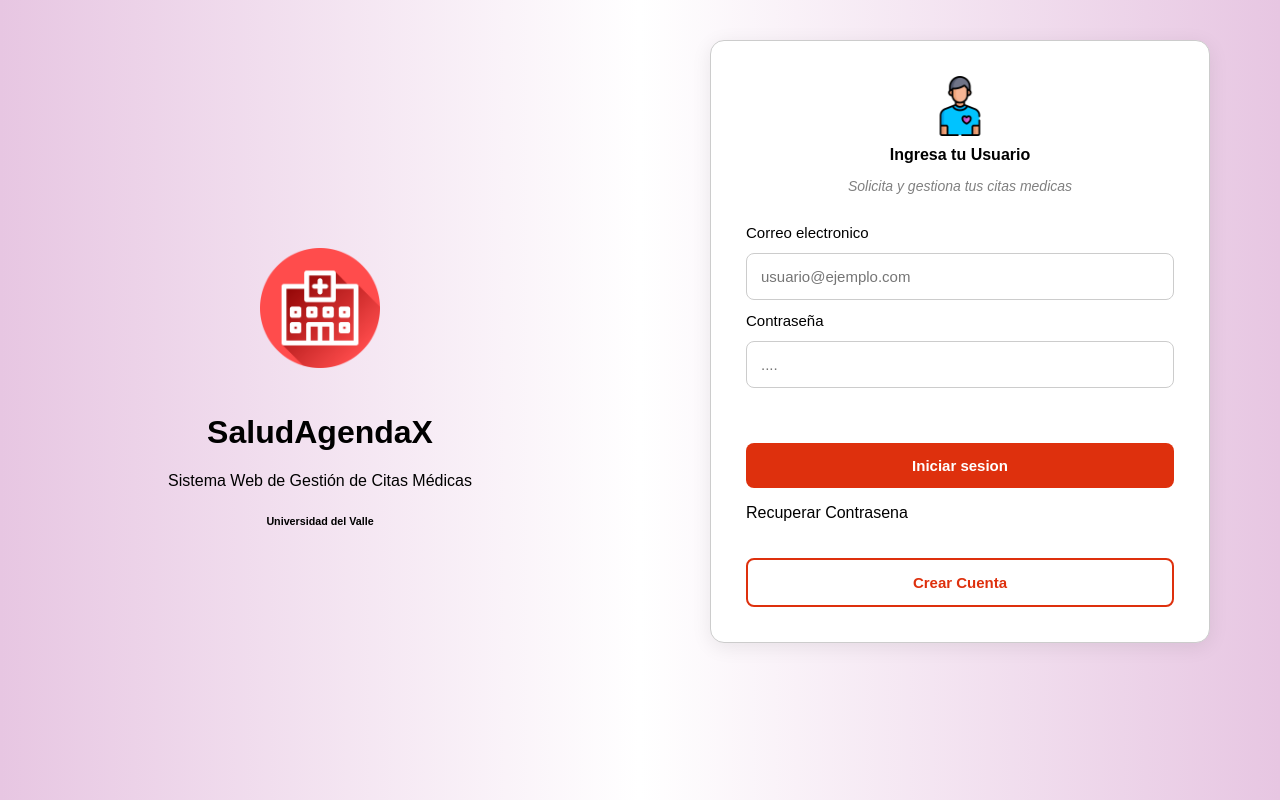
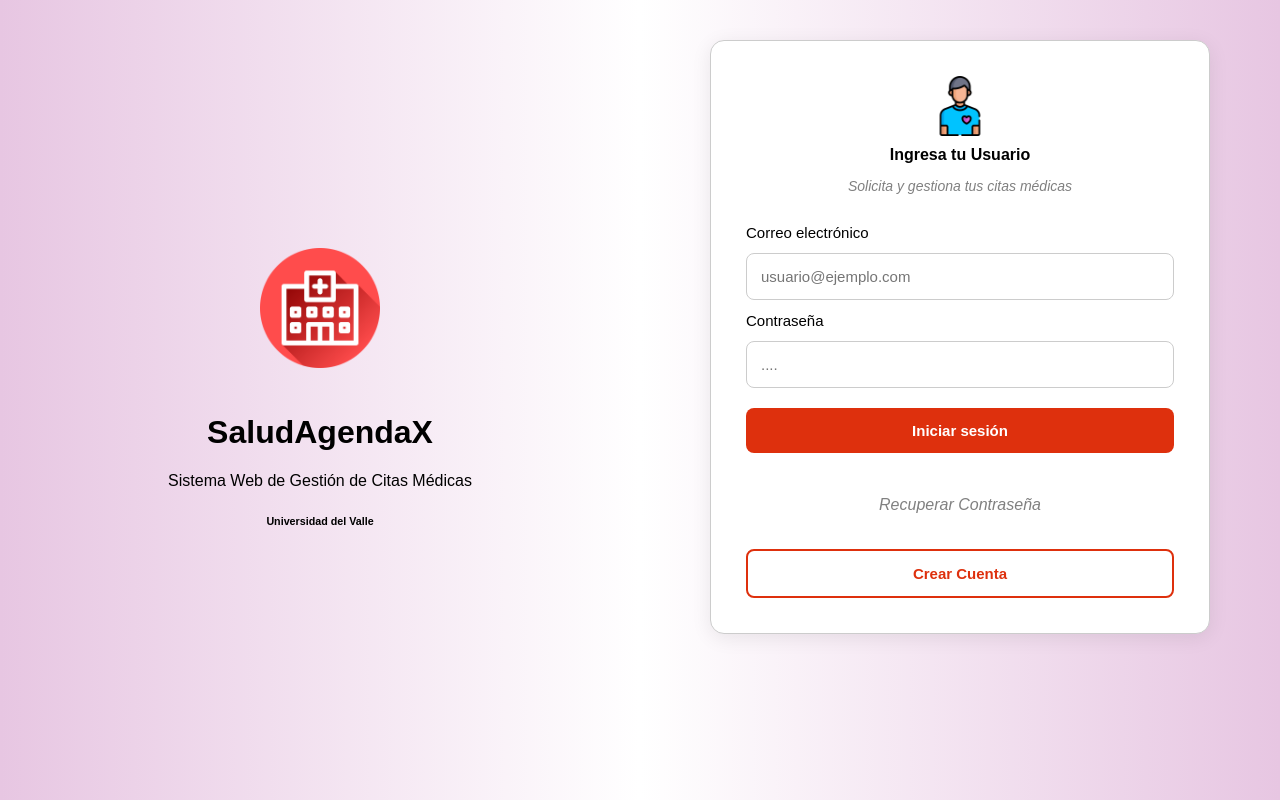
Before and after one commit to PROYECTO-DESARROLLO-I/frontend-react, a React app: page / in a window 1280 px wide. Built offline with nearby package versions, Linux system fonts and the light colour scheme; the HTML template or start-up script is replaced by a standard one.

Commit message:
Mejoras hechas sobre la versión correcta.

```diff
--- a/src/CrearCuenta.jsx
+++ b/src/CrearCuenta.jsx
@@ -97,7 +97,7 @@
     }
 
     try {
-      const response = await fetch("http://localhost:8000/api/auth/register/", {
+      const response = await fetch("http://localhost:8000/api/patients/register/", {
         method: "POST",
         headers: {
           "Content-Type": "application/json",
--- a/src/forms.jsx
+++ b/src/forms.jsx
@@ -57,18 +57,18 @@
 
     if (!validarEmail(email)) {
       setErrorEmail(true);
-      setMensajeError("El formato de correo no es valido.");
+      setMensajeError("El formato de correo no es válido.");
       return;
     }
 
     if (password.trim().length === 0) {
       setErrorPassword(true);
-      setMensajeError("Por favor, digita una contrasena.");
+      setMensajeError("Por favor, digita una contraseña.");
       return;
     }
 
    try {
-    const response = await fetch("http://localhost:8000/api/auth/auth/login/", {
+    const response = await fetch("http://localhost:8000/api/auth/login/", {
       method: "POST",
       headers: {
         "Content-Type": "application/json",
@@ -81,7 +81,7 @@
 
    if (!response.ok)
     {
-    setMensajeError(data.detail || "Error en el inicio de sesion.");
+    setMensajeError(data.detail || "Error en el inicio de sesión.");
     return;
     }
 
@@ -96,7 +96,7 @@
     } else if (rol === "paciente") {
       setVistaActual("paciente");
     } else {
-      setMensajeError("Tu rol no tiene una vista asignada en el front.");
+      setMensajeError("Tu rol aún no tiene una vista asignada en el front.");
     }
     } catch {
     setMensajeError("No se pudo conectar con el servidor.");
@@ -137,12 +137,12 @@
 
       <div className="der">
         <div className="forms">
-          <img src={String(paciente)} alt="Inicio de sesion para Pacientes" />
+          <img src={String(paciente)} alt="Inicio de sesión para Pacientes" />
           <h4>Ingresa tu Usuario</h4>
-          <p>Solicita y gestiona tus citas medicas</p>
+          <p>Solicita y gestiona tus citas médicas</p>
 
           <div className="campos">
-            Correo electronico
+            Correo electrónico
             <input
               type="email"
               placeholder="usuario@ejemplo.com"
@@ -160,25 +160,23 @@
               className={errorPassword ? "input-error" : ""}
             />
 
-            <p className="mensaje-error">{mensajeError}</p>
+            {mensajeError && <p className="mensaje-error">{mensajeError}</p>}
           </div>
 
           <button className="enviar" onClick={manejarLogin}>
-            Iniciar sesion
+            Iniciar sesión
           </button>
 
           <div
-            className="recuperar_contrasena"
+            className="recuperar_contraseña"
             onClick={() => setVistaActual("recuperar")}
-            style={{ cursor: "pointer", margin: "16px 0" }}
           >
-            Recuperar Contrasena
+            Recuperar Contraseña
           </div>
 
           <div
             className="crear_cuenta"
             onClick={irCrearCuenta}
-            style={{ cursor: "pointer", marginTop: "20px" }}
           >
             Crear Cuenta
           </div>
```
